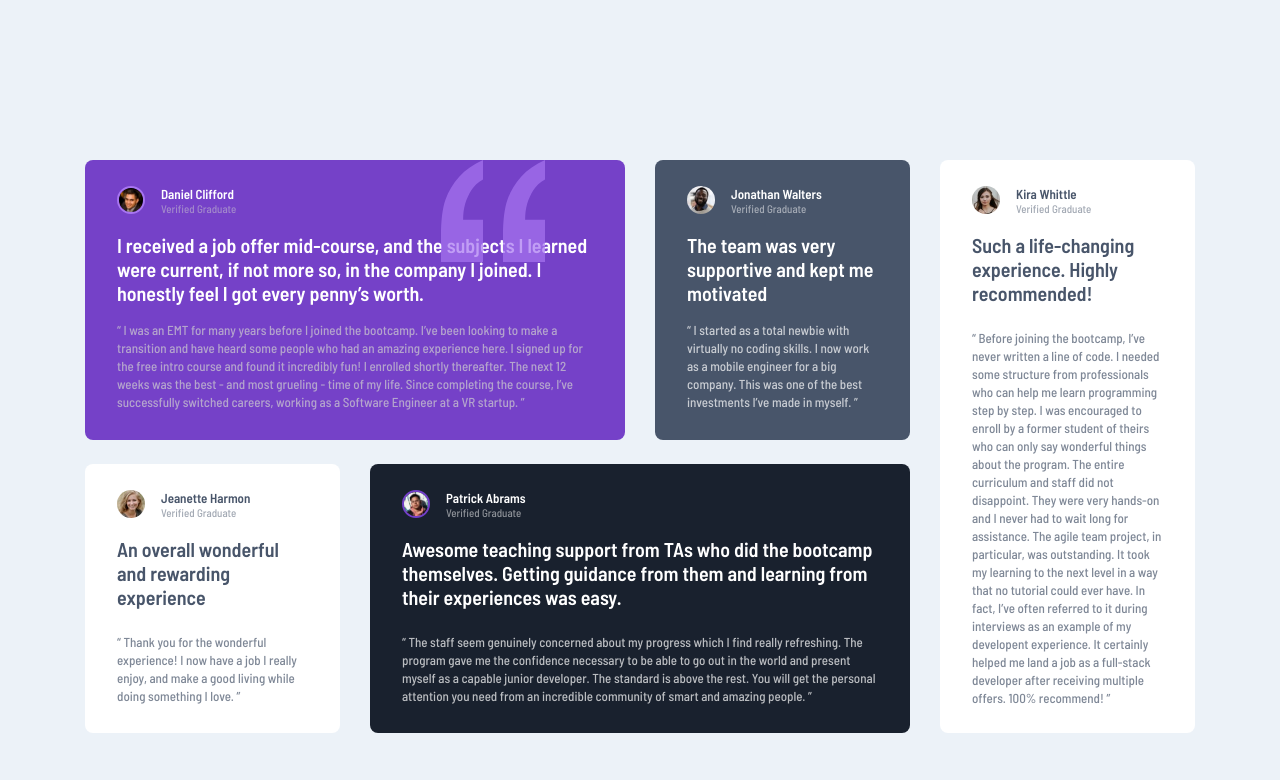
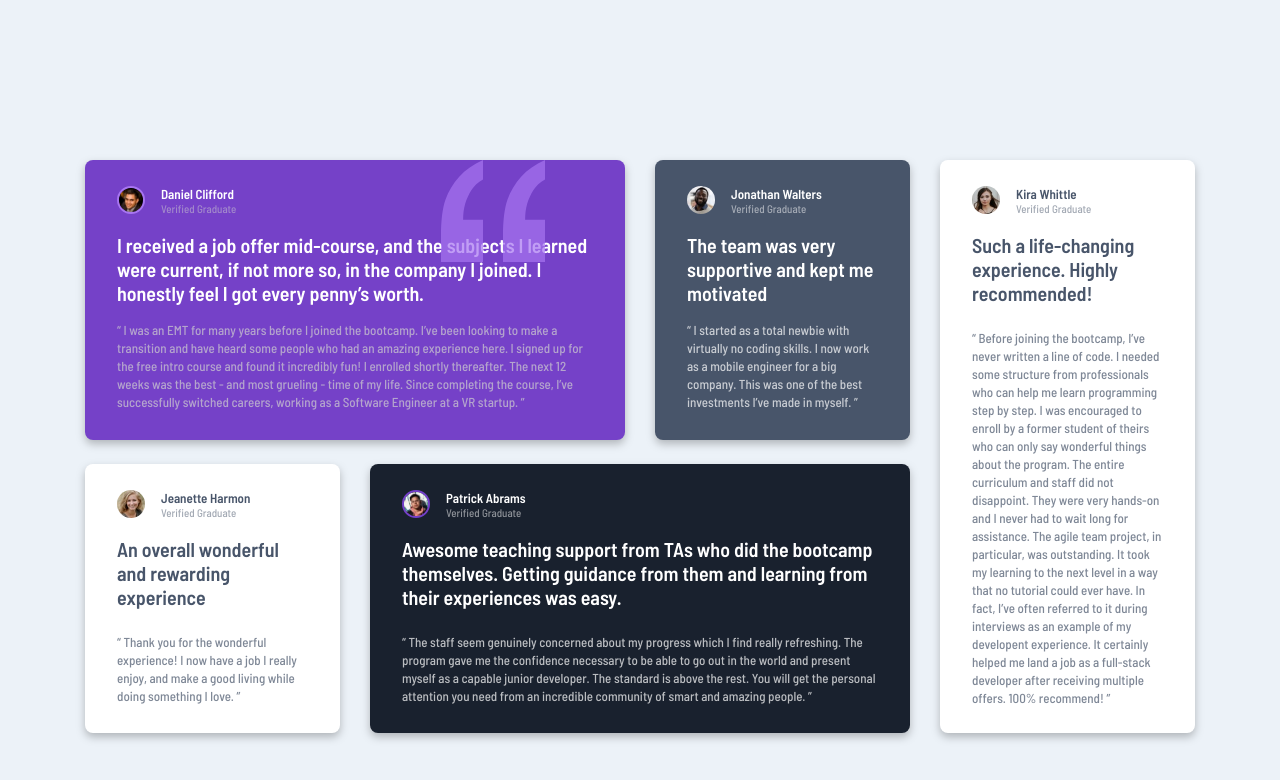
Before and after one commit to ds174/testimonials-grid-section, a plain HTML site: page index.html in a window 1280 px wide. Drawn offline with Linux system fonts and the light colour scheme.

Commit message:
added shadow

```diff
--- a/scss/main.scss
+++ b/scss/main.scss
@@ -16,6 +16,7 @@ main {
   .person {
     padding: 1.625rem 2rem 1.625rem 2rem;
     border-radius: 0.5rem;
+    filter: drop-shadow(0px 4px 4px rgba(0, 0, 0, 0.25));
 
     &__heading {
       display: flex;
@@ -41,7 +42,7 @@ main {
       font-weight: 600;
     }
 
-    &__paragraph{
+    &__paragraph {
       margin-top: 1rem;
       font-size: 0.813rem;
       opacity: 70%;
@@ -81,7 +82,7 @@ main {
   #third {
     background-color: $White;
     color: $Very_dark_grayish_blue;
-    .person__paragraph{
+    .person__paragraph {
       margin-top: 1.5rem;
     }
   }
@@ -99,7 +100,7 @@ main {
     .person__heading__name {
       color: $White;
     }
-    .person__paragraph{
+    .person__paragraph {
       margin-top: 1.5rem;
     }
   }
@@ -111,7 +112,8 @@ main {
     grid-row-end: 3;
     background-color: $White;
     color: $Very_dark_grayish_blue;
-    .person__paragraph{
+
+    .person__paragraph {
       margin-top: 1.5rem;
     }
   }
```
Also changed, not shown: dist/main.css, 1 other file.
